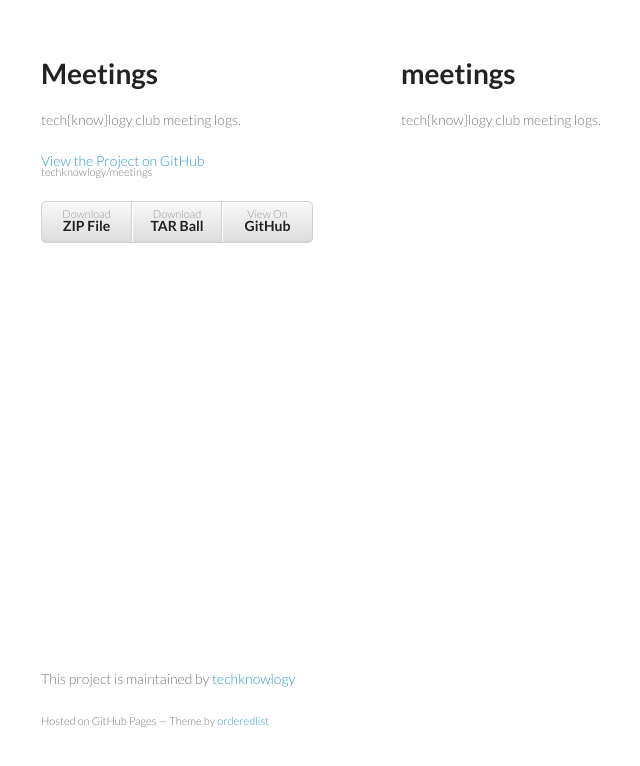
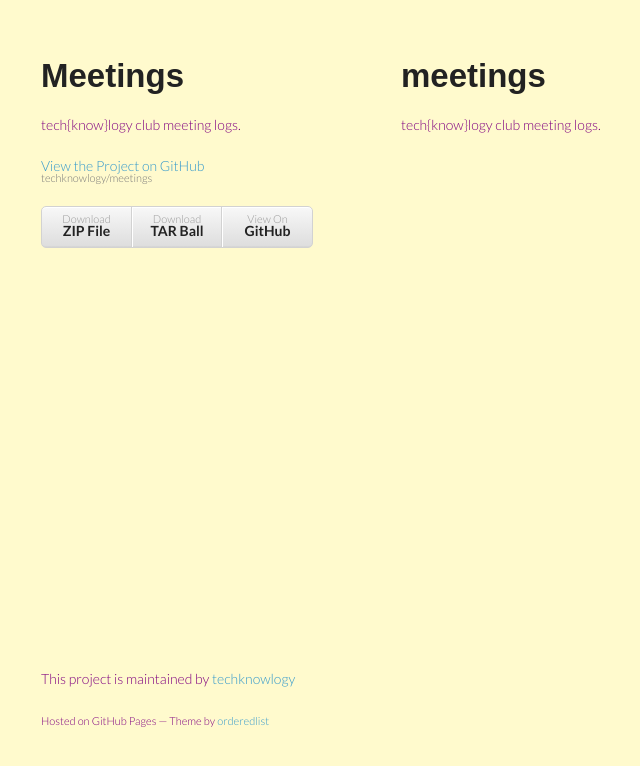
Before and after one commit to sachinkamath/meetings, a plain HTML site: page index.html in a window 1280 px wide. Shown: the whole page, without its empty margins (169-809 px from the left). Drawn offline with Linux system fonts and the light colour scheme.

Commit message:
font and background color changes

```diff
--- a/stylesheets/styles.css
+++ b/stylesheets/styles.css
@@ -3,7 +3,8 @@
 body {
   padding:50px;
   font:14px/1.5 Lato, "Helvetica Neue", Helvetica, Arial, sans-serif;
-  color:#777;
+  color:purple;
+  background-color:#FFFACD;
   font-weight:300;
 }
 
@@ -21,7 +22,9 @@ h1, h2, h3 {
 }
 
 h1 {
-  font-size:28px;
+  font-size:33px;
+  font-family:Arial;
+
 }
 
 h2 {
```
